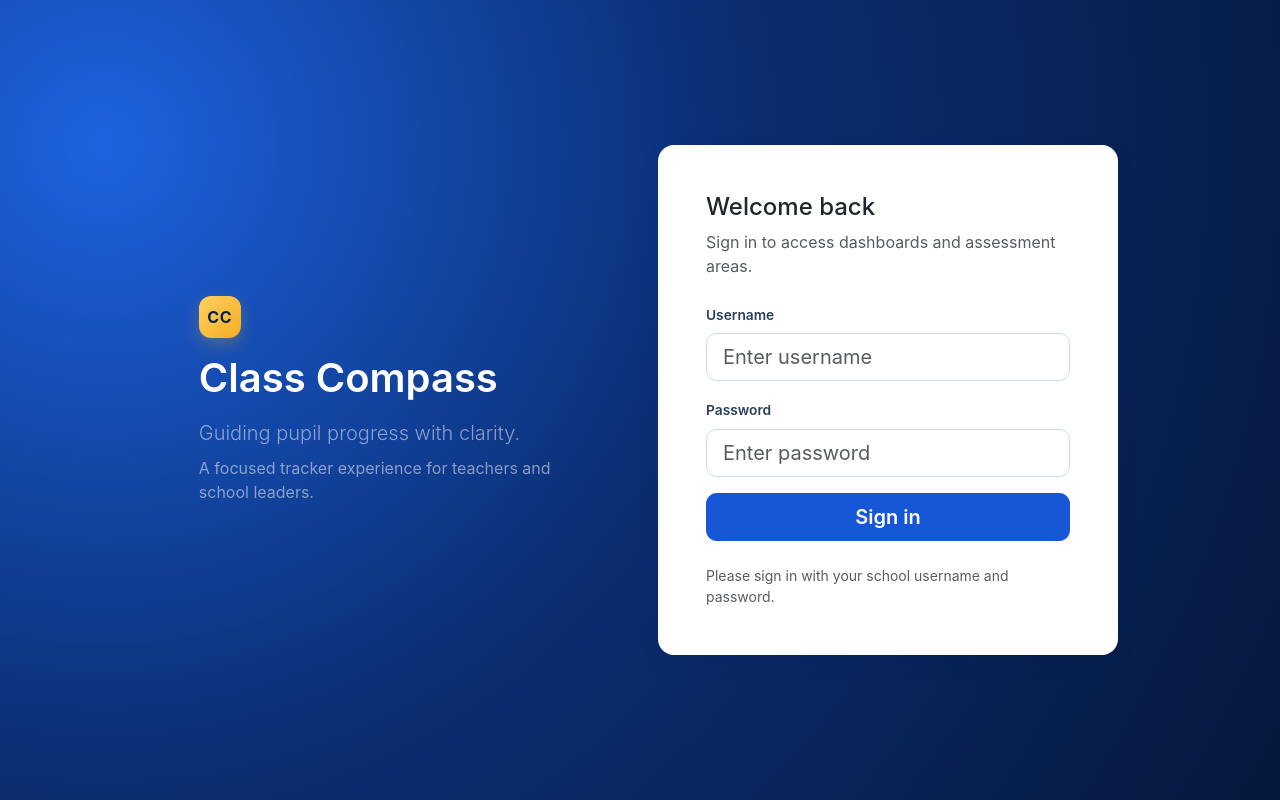
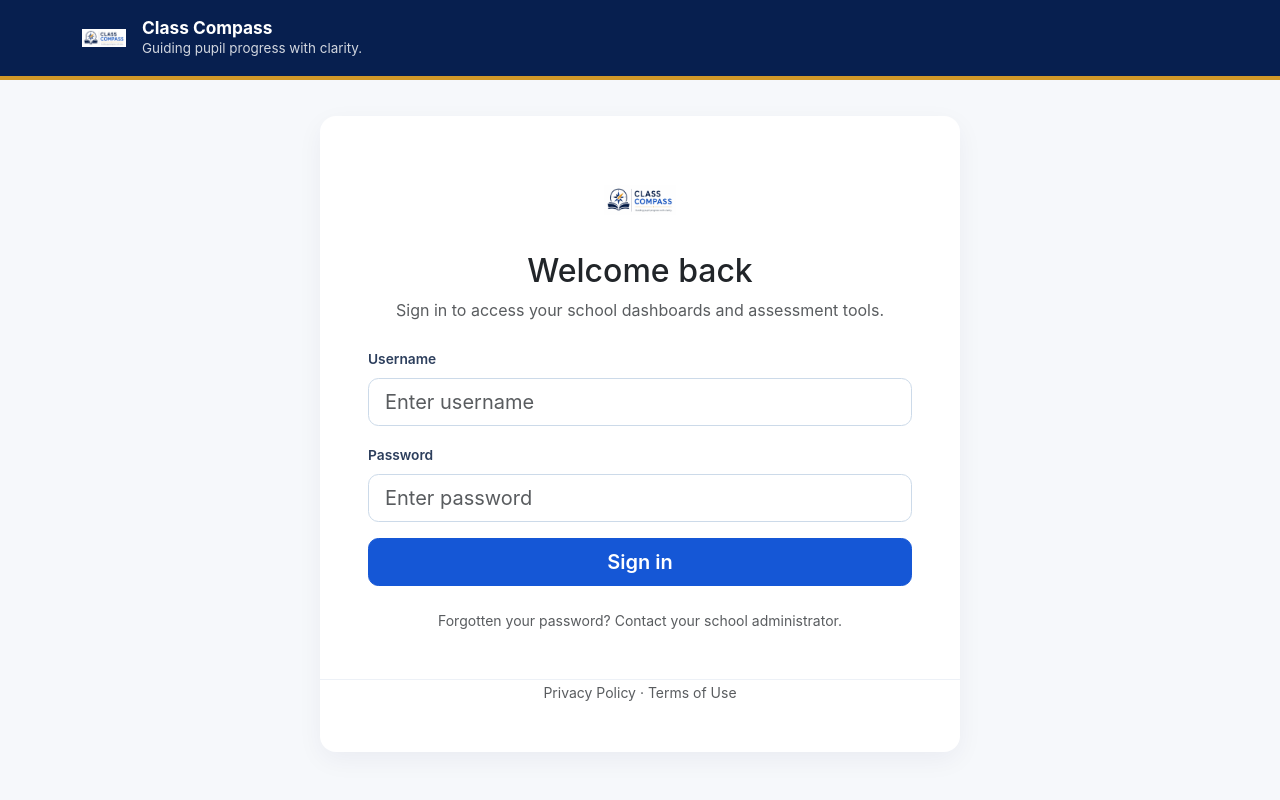
Before and after one commit to nbri15/Tracker-V2, a Flask app: page /auth/login in a window 1280 px wide. Run offline with Flask 3, Linux system fonts and the light colour scheme; some libraries are stand-ins or nearby versions.

Commit message:
Redesign login page with Class Compass branding

```diff
--- a/app/static/css/app.css
+++ b/app/static/css/app.css
@@ -188,27 +188,82 @@ a:hover {
 
 .auth-shell {
   min-height: 100vh;
+  background: var(--cc-bg);
 }
 
 .auth-login-page {
-  background: radial-gradient(circle at 8% 18%, #1d63e0 0%, #0b2f75 45%, #06183b 100%);
-  padding: 2rem 0;
+  min-height: 100vh;
+  background: var(--cc-bg);
 }
 
-.auth-login-grid {
-  display: grid;
-  gap: 1.25rem;
-  grid-template-columns: minmax(0, 1.1fr) minmax(340px, 460px);
-  align-items: center;
-  max-width: 980px;
+.auth-topbar {
+  background: var(--cc-navy);
+  border-bottom: 4px solid rgba(245, 173, 34, 0.85);
 }
 
-.auth-login-intro {
-  padding: 2.3rem;
+.auth-topbar-logo {
+  width: 44px;
+  height: 44px;
+  object-fit: contain;
+}
+
+.auth-topbar-title {
+  color: #fff;
+  font-size: 1.08rem;
+  font-weight: 700;
+  line-height: 1.2;
+}
+
+.auth-topbar-tagline {
+  color: rgba(255, 255, 255, 0.82);
+  font-size: 0.84rem;
+}
+
+.auth-login-wrap {
+  display: flex;
+  justify-content: center;
+  align-items: center;
+  padding: 2.25rem 1rem 2.75rem;
 }
 
 .auth-login-card {
+  width: 100%;
+  max-width: 640px;
   border-radius: 1rem;
+  box-shadow: 0 20px 48px rgba(7, 31, 79, 0.14);
+}
+
+.auth-card-logo {
+  width: 72px;
+  height: 72px;
+  object-fit: contain;
+}
+
+.auth-login-card .form-control {
+  min-height: 3rem;
+}
+
+.auth-login-card .btn-primary {
+  min-height: 3rem;
+}
+
+.auth-login-footer {
+  border-top: 1px solid #edf1f7;
+}
+
+@media (max-width: 768px) {
+  .auth-topbar .container {
+    justify-content: center !important;
+    text-align: center;
+  }
+
+  .auth-login-wrap {
+    padding-top: 1.5rem;
+  }
+
+  .auth-login-card {
+    max-width: 100%;
+  }
 }
 
 .spreadsheet-wrap {
--- a/app/templates/auth/login.html
+++ b/app/templates/auth/login.html
@@ -3,37 +3,48 @@
 {% block title %}Sign in{% endblock %}
 
 {% block auth_content %}
-<div class="auth-login-page min-vh-100 d-flex align-items-center justify-content-center">
-  <div class="auth-login-grid container">
-    <div class="auth-login-intro">
-      <div class="brand-mark mb-3" aria-hidden="true">CC</div>
-      <h1 class="display-6 fw-semibold text-white mb-3">Class Compass</h1>
-      <p class="lead text-white-50 mb-2">Guiding pupil progress with clarity.</p>
-      <p class="text-white-50 mb-0">A focused tracker experience for teachers and school leaders.</p>
+<div class="auth-login-page">
+  <header class="auth-topbar" role="banner">
+    <div class="container d-flex align-items-center justify-content-between py-3">
+      <div class="d-flex align-items-center gap-3">
+        <img src="{{ url_for('static', filename='img/class-compass-logo.png') }}" alt="Class Compass" class="auth-topbar-logo">
+        <div>
+          <div class="auth-topbar-title">Class Compass</div>
+          <div class="auth-topbar-tagline">Guiding pupil progress with clarity.</div>
+        </div>
+      </div>
     </div>
-    <div class="card shadow-sm border-0 auth-login-card">
+  </header>
+
+  <div class="container auth-login-wrap">
+    <div class="card border-0 auth-login-card">
       <div class="card-body p-4 p-md-5">
-        <div class="mb-4">
-          <h2 class="h4 mb-2">Welcome back</h2>
-          <p class="text-muted mb-0">Sign in to access dashboards and assessment areas.</p>
+        <div class="text-center mb-4">
+          <img src="{{ url_for('static', filename='img/class-compass-logo.png') }}" alt="Class Compass logo" class="auth-card-logo mb-3">
+          <h1 class="h2 mb-2">Welcome back</h1>
+          <p class="text-muted mb-0">Sign in to access your school dashboards and assessment tools.</p>
         </div>
+
         <form method="post" novalidate>
           {{ form.hidden_tag() }}
           <div class="mb-3">
             {{ form.username.label(class='form-label') }}
-            {{ form.username(class='form-control form-control-lg', placeholder='Enter username') }}
+            {{ form.username(class='form-control form-control-lg', placeholder='Enter username', autocomplete='username') }}
           </div>
           <div class="mb-3">
             {{ form.password.label(class='form-label') }}
-            {{ form.password(class='form-control form-control-lg', placeholder='Enter password') }}
+            {{ form.password(class='form-control form-control-lg', placeholder='Enter password', autocomplete='current-password') }}
           </div>
-          <div class="d-grid gap-2">
-            {{ form.submit(class='btn btn-primary btn-lg') }}
+          <div class="d-grid">
+            {{ form.submit(class='btn btn-primary btn-lg', value='Sign in') }}
           </div>
         </form>
-        <div class="mt-4 small text-muted">
-          Please sign in with your school username and password.
-        </div>
+
+        <p class="small text-muted text-center mt-4 mb-0">Forgotten your password? Contact your school administrator.</p>
+      </div>
+
+      <div class="auth-login-footer px-4 px-md-5 pb-4 pb-md-5 text-center">
+        <small class="text-muted">Privacy Policy · Terms of Use</small>
       </div>
     </div>
   </div>
```
